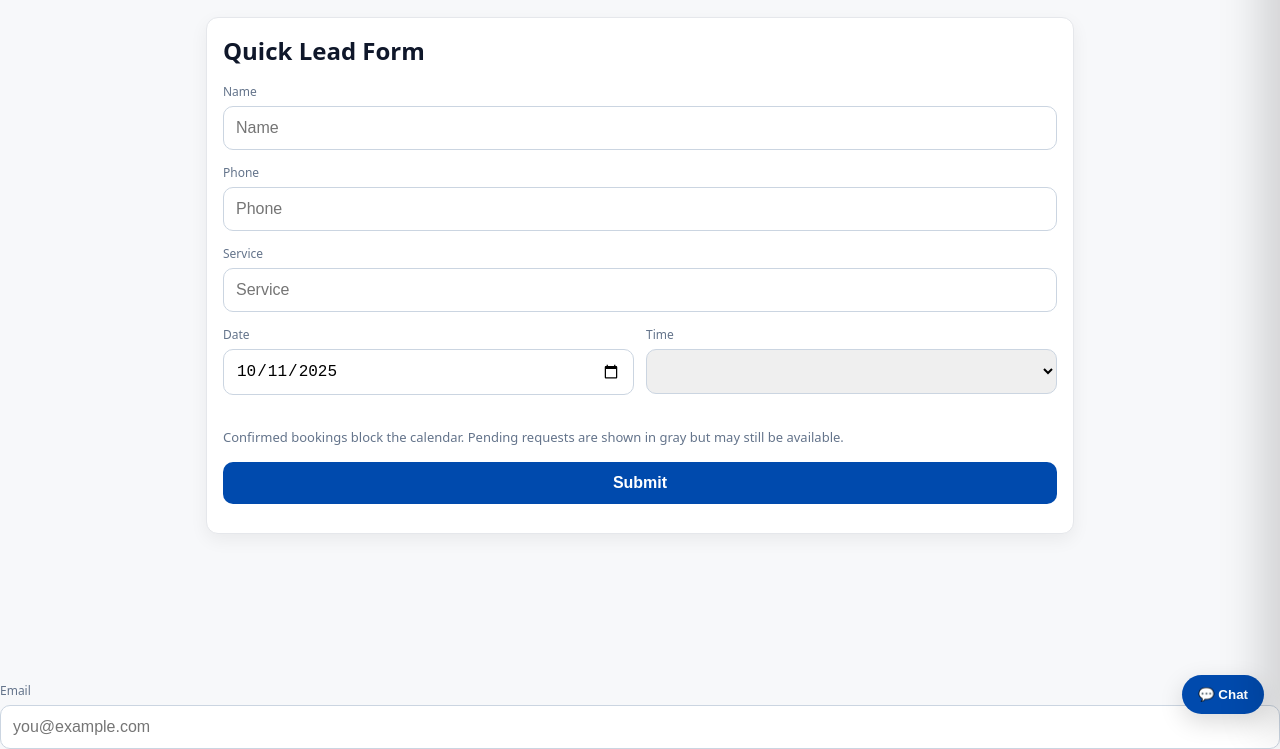
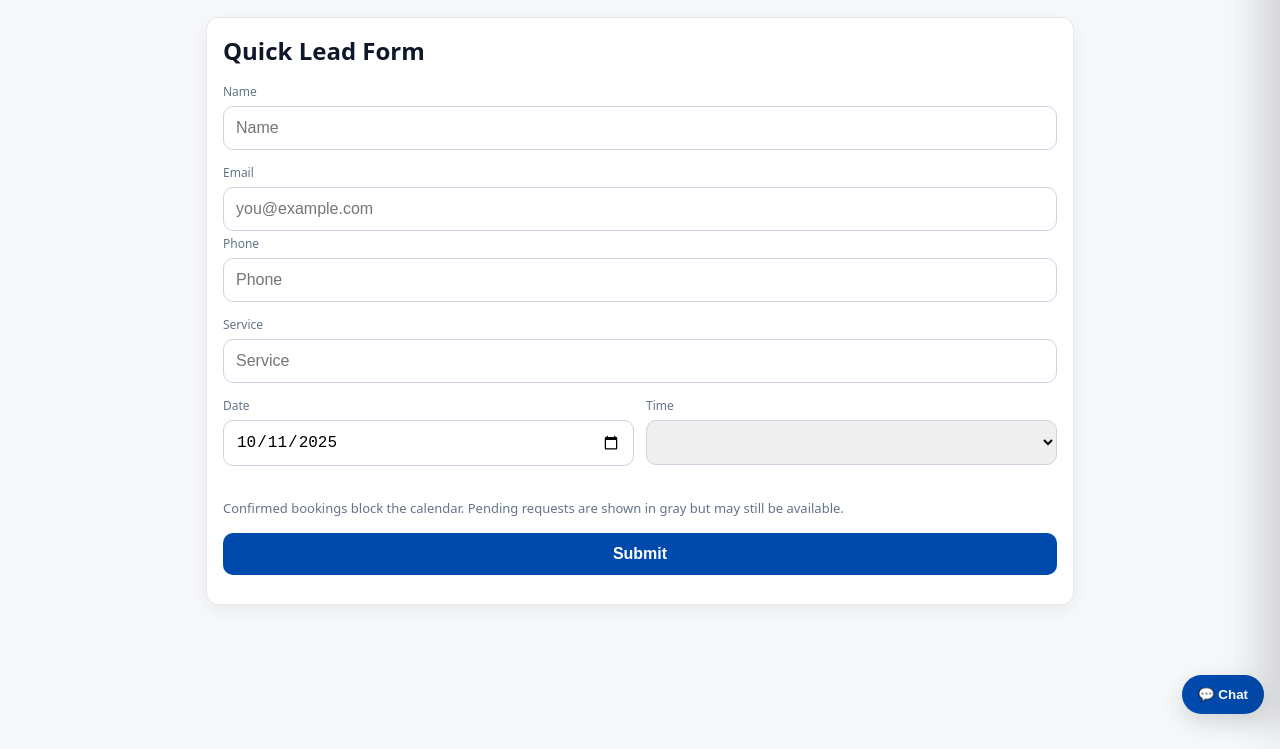
Before and after one commit to crookd7/Nexa, a plain HTML site: page public/index.html in a window 1280 px wide. Shown: the part 70-819 px from the top of the page. Drawn offline with Linux system fonts and the light colour scheme; no server answers.

Commit message:
Update index.html

```diff
--- a/public/index.html
+++ b/public/index.html
@@ -97,7 +97,11 @@
       <input id="name" class="input" placeholder="Name" />
 
       <div class="mt-2"></div>
-      <label class="label" for="phone">Phone</label>
+
+      <div class="mt-2"></div>
+      <label class="label" for="email">Email</label>
+      <input id="email" class="input" type="email" placeholder="you@example.com" required />
+<label class="label" for="phone">Phone</label>
       <input id="phone" class="input" placeholder="Phone" />
 
       <div class="mt-2"></div>
@@ -259,6 +263,7 @@
       status.textContent = "";
       const body = {
         name: document.getElementById('name').value.trim(),
+        email: document.getElementById('email').value.trim(),
         phone: document.getElementById('phone').value.trim(),
         service: document.getElementById('service').value.trim(),
         appointment_date: document.getElementById('date').value,
@@ -547,7 +552,4 @@
     chatSend.addEventListener('click', sendChat);
   </script>
 </body>
-</html><div>
-  <span class="label">Email</span>
-  <input class="input" type="email" id="email" name="email" placeholder="you@example.com" required />
-</div>
+</html>
```
